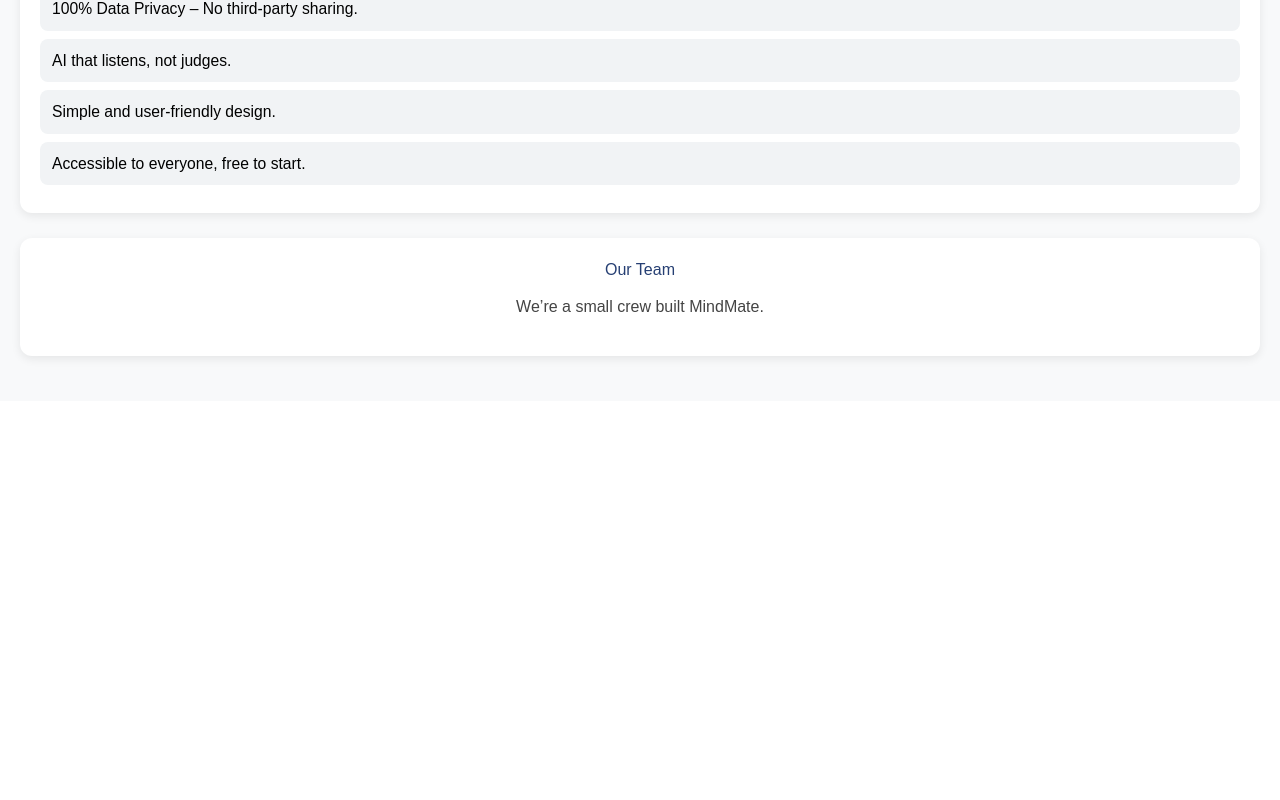
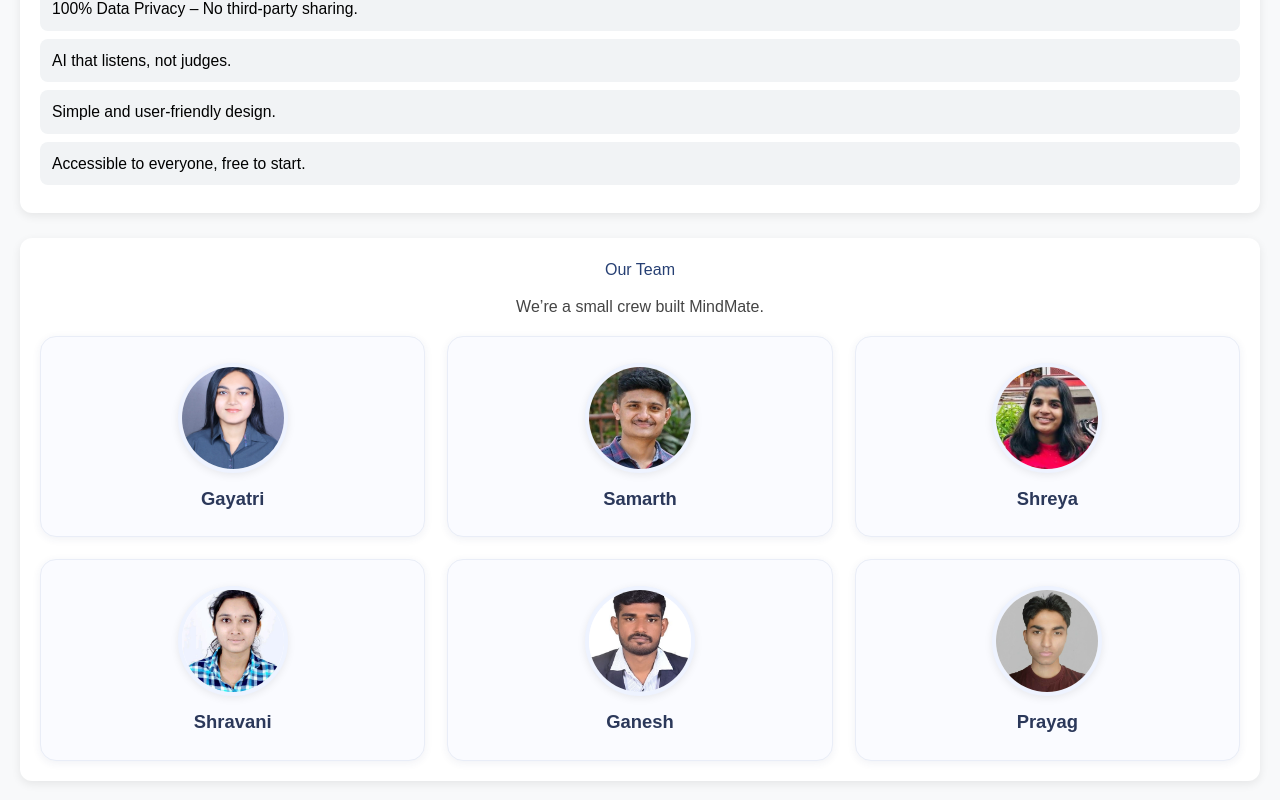
Before and after one commit to Gayatripatil1908/icp10.11-react-1-MindMate, a React (Vite) app: page /About in a window 1280 px wide. Shown: the part 826-1626 px from the top of the page. Before the commit the page ends 1227 px from the top, so only its background shows below. Built offline with nearby package versions, Linux system fonts and the light colour scheme.

Commit message:
Our Team Section completed

```diff
--- a/src/views/about/About.jsx
+++ b/src/views/about/About.jsx
@@ -73,7 +73,16 @@
           <h2> Our Team </h2>
           <p className="team-sub">We’re a small crew built MindMate.</p>
 
-
+          <div className="team-grid">
+            {team.map((m) => (
+              <div className="team-card" key={m.name}>
+                <div className="avatar-wrap">
+                  <img src={m.img} alt={m.name} className="avatar" />
+                </div>
+                <h3 className="member-name">{m.name}</h3>
+              </div>
+            ))}
+          </div>
         </section>
       </div>
     </>
```
